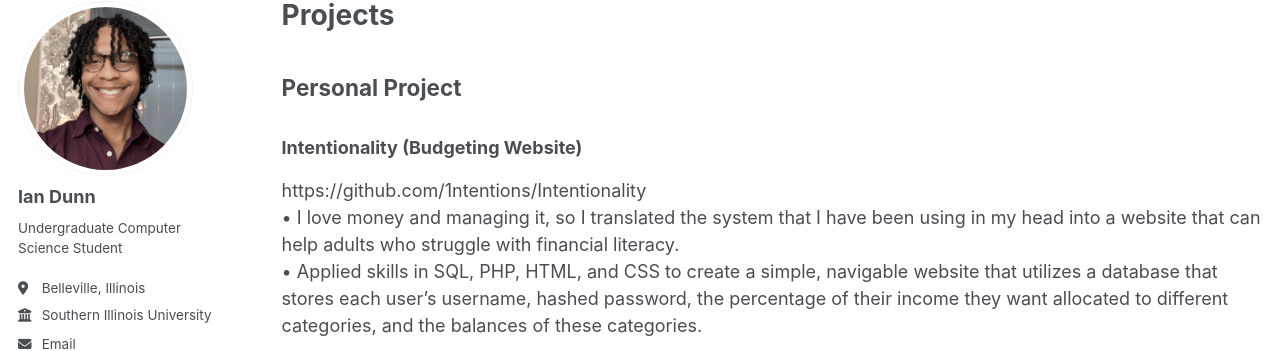
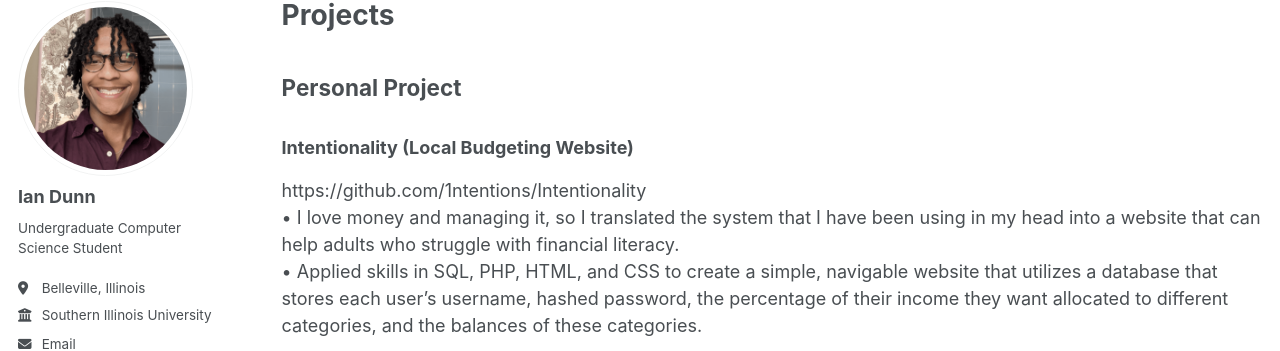
Before and after one commit to 1ntentions/1ntentions.github.io, a Jekyll site: the page built from _pages/projects.md, in a window 1280 px wide and 900 px high. Shown: the part 105-456 px from the top of the window. Built offline with Jekyll 4.4.1, drawn with Linux system fonts in a browser that asks for light colours.

Commit message:
Update projects.md

```diff
--- a/_pages/projects.md
+++ b/_pages/projects.md
@@ -9,7 +9,7 @@ author_profile: true
 
 
 ## Personal Project
-### Intentionality (Budgeting Website)
+### Intentionality (Local Budgeting Website)
 https://github.com/1ntentions/Intentionality
 •	I love money and managing it, so I translated the system that I have been using in my head into a website that can help adults who struggle with financial literacy.
 •	Applied skills in SQL, PHP, HTML, and CSS to create a simple, navigable website that utilizes a database that stores each user’s username, hashed password, the percentage of their income they want allocated to different categories, and the balances of these categories.
```
